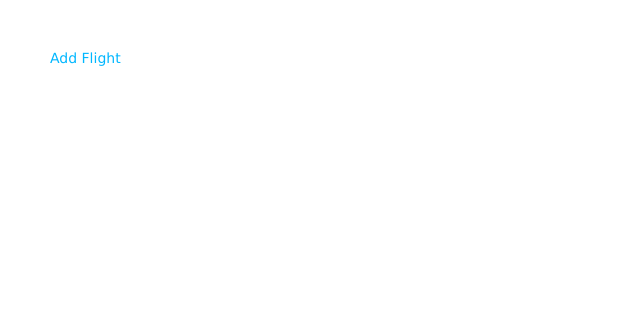
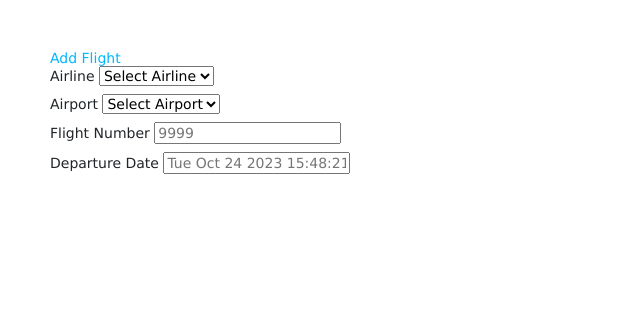
Before and after one commit to ProSweeper/mongoose-flights, a Node server app: page /flights/new in a window 1280 px wide. Before the commit the part shown is almost empty. Shown: the top 326 px of the page, without its empty margins (0-640 px from the left). Run offline with Node 20, Linux system fonts and the light colour scheme; some libraries are stand-ins or nearby versions.

Commit message:
finish adding new functionality

```diff
--- a/views/flights/new.ejs
+++ b/views/flights/new.ejs
@@ -1,4 +1,33 @@
 <%- include('../partials/header') %>
-
+    <!-- // we want this to POST a new flight to /flights -->
+    <form action="/flights" method="POST">
+        <label>Airline
+            <select name="airline">Airline
+                <option value="" disabled selected hidden>Select Airline</option>
+                <option value="American">American</option>
+                <option value="Southwest">Southwest</option>
+                <option value="United">United</option>
+            </select>
+        </label><br>
+        <label>Airport
+            <select name="airport">Airport
+                <option value="" disabled selected hidden>Select Airport</option>
+                <option value="AUS">AUS</option>
+                <option value="DFW">DFW</option>
+                <option value="LAX">LAX</option>
+                <option value="SAN">SAN</option>
+            </select>
+        </label><br>
+        <label>Flight Number
+            <input type="number" name="flightNO" placeholder="9999">
+        </label><br>
+        <label>Departure Date
+            <input type="text"
+            name="departs"
+            placeholder="<%= new Date(new Date().setFullYear(new Date().getFullYear() + 1)) %>"
+            onfocus="(this.type='date')"
+            >
+        </label>
+    </form>
 
 <%- include('../partials/footer') %>
```
